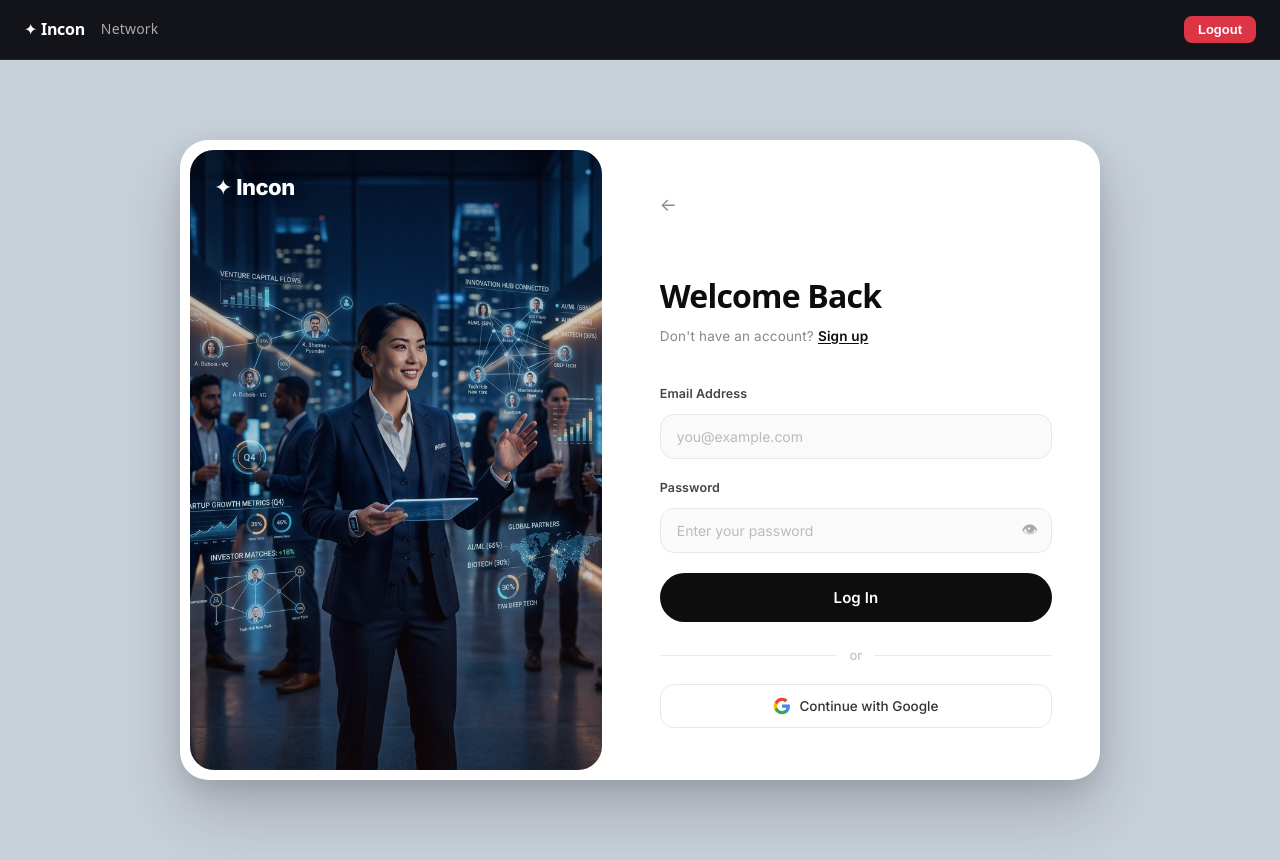
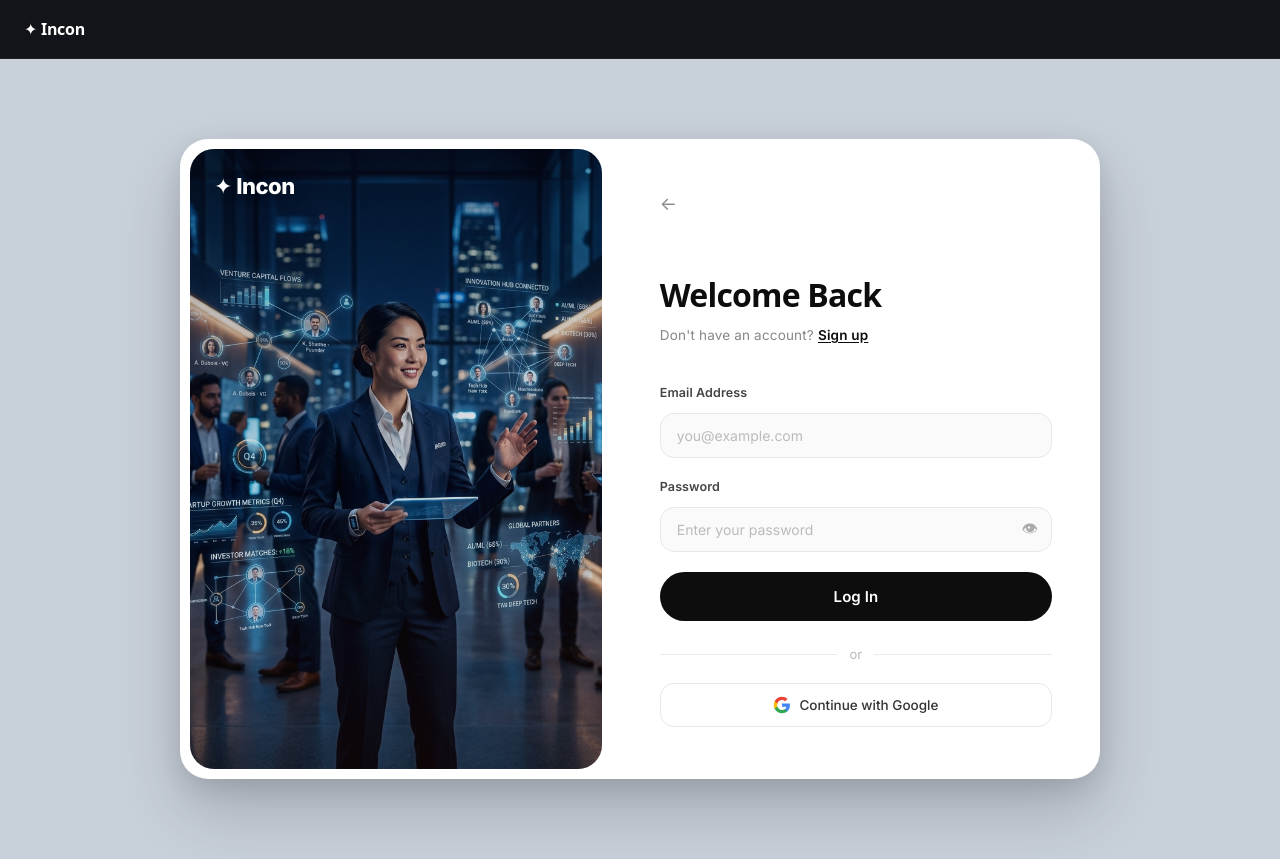
Before and after one commit to Ashish13042/Incon, a React (Vite) app in the folder client/: page /login in a window 1280 px wide. Built offline with nearby package versions, Linux system fonts and the light colour scheme; sample sign-in values are in the browser's storage.

Commit message:
seprate navbar component added

```diff
--- a/client/src/App.tsx
+++ b/client/src/App.tsx
@@ -4,6 +4,7 @@ import Login from './pages/Login';
 import Dashboard from './pages/Dashboard';
 import Profile from './pages/Profile';
 import Feed from './pages/Feed';
+import Navbar from './pages/Navbar';
 
 // Inner wrapper so we can use useLocation inside Router
 function AppInner() {
@@ -21,33 +22,10 @@ function AppInner() {
 
   return (
     <div>
-      {!hiddenNavRoutes.includes(location.pathname) && (
-        <nav style={{ padding: '16px 24px', backgroundColor: '#13141a', borderBottom: '1px solid #222', display: 'flex', gap: '16px', alignItems: 'center' }}>
-          <Link to="/" style={{ textDecoration: 'none', color: '#fff', fontWeight: 700, fontSize: '16px', letterSpacing: '-0.3px' }}>✦ Incon</Link>
-
-          {isLoggedIn && (
-            <>
-              <Link to="/dashboard" style={{ textDecoration: 'none', color: '#aaa', fontSize: '14px' }}>Network</Link>
-            </>
-          )}
-
-          {!isLoggedIn && (
-            <>
-              <Link to="/register" style={{ textDecoration: 'none', color: '#aaa', fontSize: '14px' }}>Register</Link>
-              <Link to="/login" style={{ textDecoration: 'none', color: '#aaa', fontSize: '14px' }}>Login</Link>
-            </>
-          )}
-
-          {isLoggedIn && (
-            <button onClick={handleLogout} style={{ marginLeft: 'auto', padding: '6px 14px', backgroundColor: '#dc3545', color: 'white', border: 'none', cursor: 'pointer', borderRadius: '8px', fontSize: '13px', fontWeight: 600 }}>
-              Logout
-            </button>
-          )}
-        </nav>
-      )}
+     <Navbar/>
 
       <Routes>
-        <Route path="/" element={<Feed/>}/>
+        <Route path="/" element={<Feed />} />
         <Route path="/register" element={<Register />} />
         <Route path="/login" element={<Login />} />
         <Route path="/dashboard" element={<Dashboard />} />
--- a/client/src/pages/Feed.tsx
+++ b/client/src/pages/Feed.tsx
@@ -92,14 +92,10 @@ const Feed: React.FC = () => {
             {/* ── Top Header ── */}
             <header className="feed-header">
                 <span className="feed-header-logo">✦ Incon</span>
-                <Link to="/dashboard" className="feed-header-tab">Network</Link>
-                <Link to="/feed" className="feed-header-tab active">Live Feed</Link>
                 <div className="feed-header-spacer" />
                 <div className="feed-header-actions">
-                    <button className="feed-header-new-btn" onClick={() => setIsComposing(true)} title="New Pitch">+</button>
-                    <button className="feed-header-btn" title="Search">🔍</button>
                     <button className="feed-header-btn" title="Notifications">🔔</button>
-                    <div className="feed-avatar-sm">{initials(currentUser.username || '')}</div>
+                    <Link to="/dashboard"><div className="feed-avatar-sm">{initials(currentUser.username || '')}</div></Link>
                 </div>
             </header>
 
--- /dev/null
+++ b/client/src/pages/Navbar.tsx
@@ -0,0 +1,11 @@
+import { Link } from "react-router-dom";
+
+function Navbar() {
+    return (
+        <div style={{ padding: '16px 24px', backgroundColor: '#13141a', borderBottom: '1px solid #222', display: 'flex', gap: '16px', alignItems: 'center' }}>
+            <Link to="/" style={{ textDecoration: 'none', color: '#fff', fontWeight: 700, fontSize: '16px', letterSpacing: '-0.3px' }}>✦ Incon</Link>
+        </div>
+    )
+}
+
+export default Navbar;
```
